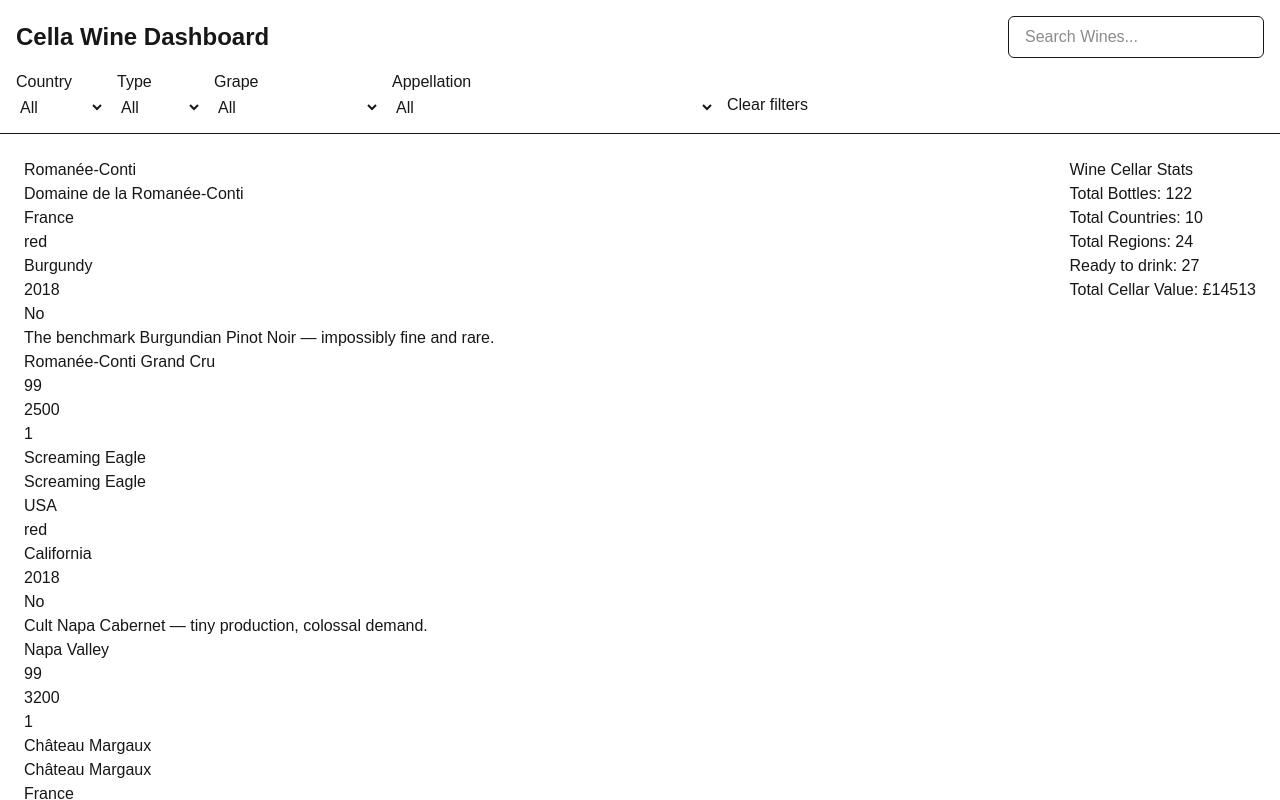
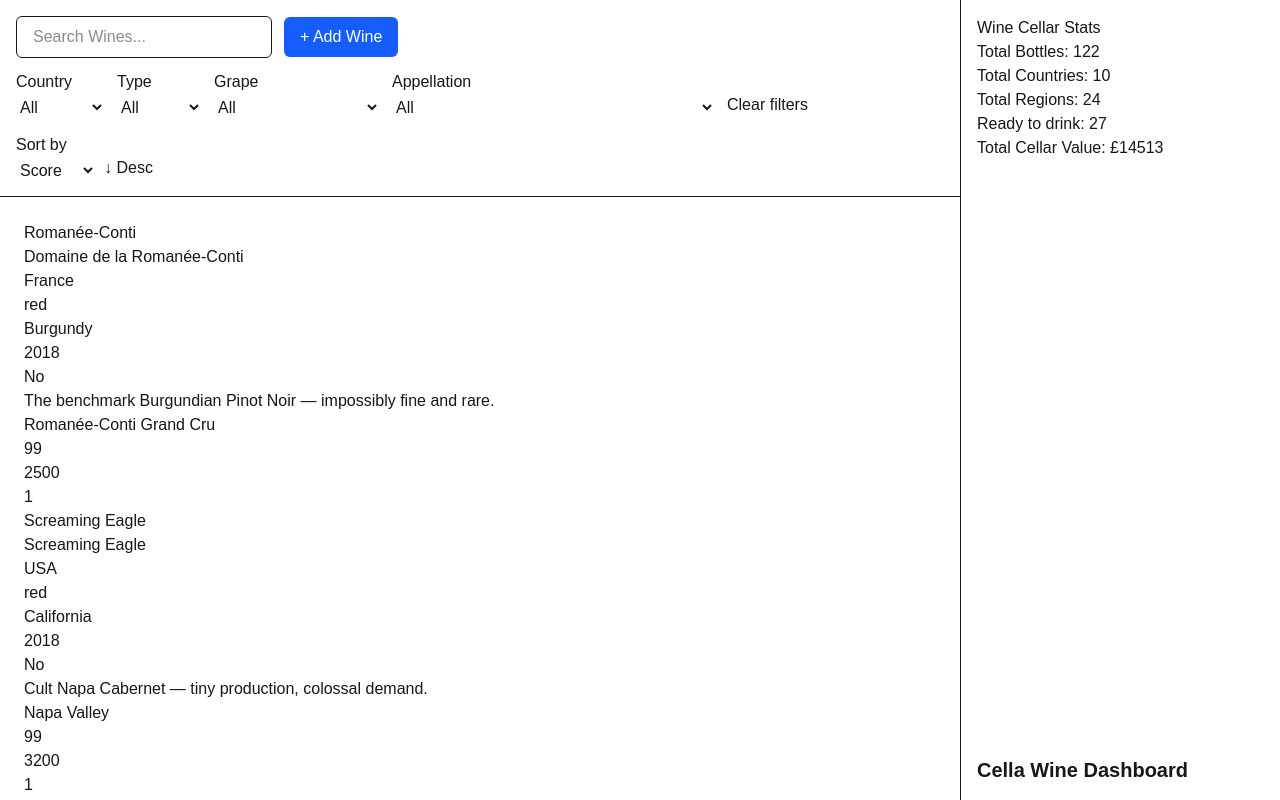
Before and after one commit to philippewisniewski/cella, a Next.js app: page / in a window 1280 px wide. Shown: the top 800 px of the page. Built offline with nearby package versions, Linux system fonts and the light colour scheme.

Commit message:
Added filters and sorting as well as reshuffling of ui elements

```diff
--- a/components/aside.tsx
+++ b/components/aside.tsx
@@ -18,7 +18,10 @@
     onDelete?: (id: string) => void
 }) {
     return (
-        <aside>
+        <aside className="w-80 h-screen sticky top-0 flex flex-col border-l p-4">
+            {/* Content slot: scrolls internally if the detail view is tall,
+                so the logo below always stays visible. */}
+            <div className="flex-1 overflow-y-auto">
                 {selected ? (
                     <WineDetail
                         wine={selected}
@@ -30,6 +33,10 @@
                 ) : (
                     <WineStatsPanel stats={stats} />
                 )}
+            </div>
+
+            {/* Logo pinned at the bottom of the rail. */}
+            <h1 className="mt-4 text-xl font-semibold">Cella Wine Dashboard</h1>
         </aside>
     )
 }
--- a/components/dashboard.tsx
+++ b/components/dashboard.tsx
@@ -113,27 +113,33 @@
 
   // === BLOCK 5: RENDER ===
   return (
-    <div className="flex flex-col">
+    <div className="flex">
+      {/* LEFT COLUMN: header (search + filters) over the list/form */}
+      <div className="flex-1">
         <Header
           wines={wines}
           searchValue={searchText}
           onSearchChange={setSearchText}
           filters={filters}
           onFilterChange={setFilters}
+          onAddWine={handleAddNew}
+          sortKey={sortKey}
+          sortDir={sortDir}
+          onSortChange={(key, dir) => {
+            setSortKey(key)
+            setSortDir(dir)
+          }}
         />
-
-      {/* Row below the header: main area + aside */}
-      <div className="flex gap-6 p-6">
-        {/* MAIN AREA: list OR form, decided by `mode` */}
-        <main className="flex-1">
+        <main className="p-6">
           {mode === 'list' ? (
             <WineList wines={visibleWines} onSelect={handleSelect} />
           ) : (
             <WineForm wine={editingWine} onSave={handleSave} onCancel={handleCancel} />
           )}
         </main>
+      </div>
 
-        {/* ASIDE: always on the side; shows detail or stats */}
+      {/* RIGHT RAIL: full-height aside (stats/detail + logo) */}
       <Aside
         selected={selected}
         stats={stats}
@@ -143,6 +149,5 @@
         onDelete={handleDelete}
       />
     </div>
-    </div>
   )
 }
--- a/components/header.tsx
+++ b/components/header.tsx
@@ -1,8 +1,9 @@
 'use client'
 
-import type { Wine, WineFilters } from '@/lib/types'
+import type { Wine, WineFilters, SortKey, SortDir } from '@/lib/types'
 import Search from './search'
 import Filters from './filters'
+import Sort from './sort'
 
 export default function Header({
     wines,
@@ -10,30 +11,49 @@
     onSearchChange,
     filters,
     onFilterChange,
+    onAddWine,
+    sortKey,
+    sortDir,
+    onSortChange,
 }: {
     wines: Wine[]
     searchValue: string
     onSearchChange: (value: string) => void
     filters: WineFilters
     onFilterChange: (next: WineFilters) => void
+    onAddWine: () => void
+    sortKey: SortKey
+    sortDir: SortDir
+    onSortChange: (key: SortKey, dir: SortDir) => void
 }) {
     return (
-        <header className="border-b p-4">
-            {/* Top row: title on the left, search on the right */}
-            <div className="flex items-center justify-between gap-4">
-                <h1 className="text-2xl font-semibold">Cella Wine Dashboard</h1>
+        <header className="sticky top-0 z-10 border-b bg-white p-4">
+            {/* Top row: search (left) + Add Wine button */}
+            <div className="flex items-center gap-3">
                 <div className="w-64">
                     <Search value={searchValue} onChange={onSearchChange} />
                 </div>
+                <button
+                    type="button"
+                    onClick={onAddWine}
+                    className="rounded-md bg-blue-600 px-4 py-2 text-white"
+                >
+                    + Add Wine
+                </button>
             </div>
 
-            {/* Filters sit directly under the search bar */}
-            <div className="mt-3">
+            {/* Filters row: dropdowns + sort control */}
+            <div className="mt-3 flex flex-wrap items-end gap-4">
                 <Filters
                     wines={wines}
                     filters={filters}
                     onChange={onFilterChange}
                 />
+                <Sort
+                    sortKey={sortKey}
+                    sortDir={sortDir}
+                    onChange={onSortChange}
+                />
             </div>
         </header>
     )
--- /dev/null
+++ b/components/sort.tsx
@@ -0,0 +1,48 @@
+'use client'
+
+import type { SortKey, SortDir } from '@/lib/types'
+
+// The fields the user can sort by, with friendly labels.
+const KEY_OPTIONS: { value: SortKey; label: string }[] = [
+  { value: 'score', label: 'Score' },
+  { value: 'name', label: 'Name' },
+  { value: 'year', label: 'Year' },
+  { value: 'price', label: 'Price' },
+  { value: 'quantity', label: 'Quantity' },
+]
+
+export default function Sort({
+  sortKey,
+  sortDir,
+  onChange,
+}: {
+  sortKey: SortKey
+  sortDir: SortDir
+  onChange: (key: SortKey, dir: SortDir) => void
+}) {
+  return (
+    <div className="flex items-end gap-2">
+      <label className="flex flex-col gap-1">
+        <span>Sort by</span>
+        <select
+          value={sortKey}
+          onChange={(e) => onChange(e.target.value as SortKey, sortDir)}
+        >
+          {KEY_OPTIONS.map((o) => (
+            <option key={o.value} value={o.value}>
+              {o.label}
+            </option>
+          ))}
+        </select>
+      </label>
+
+      {/* Toggles asc/desc; shows the current direction. */}
+      <button
+        type="button"
+        onClick={() => onChange(sortKey, sortDir === 'asc' ? 'desc' : 'asc')}
+      >
+        {sortDir === 'asc' ? '↑ Asc' : '↓ Desc'}
+      </button>
+    </div>
+  )
+}
```
Lines whose indentation alone changed are shown as unchanged.
